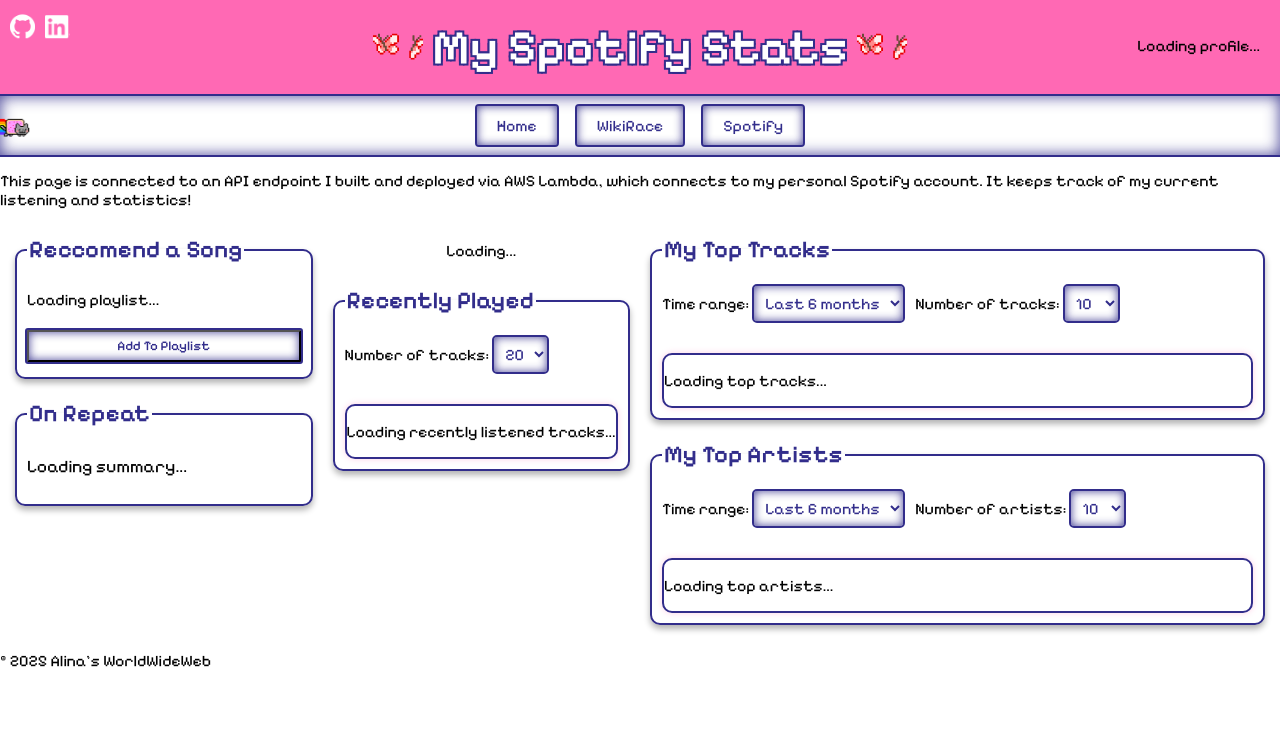
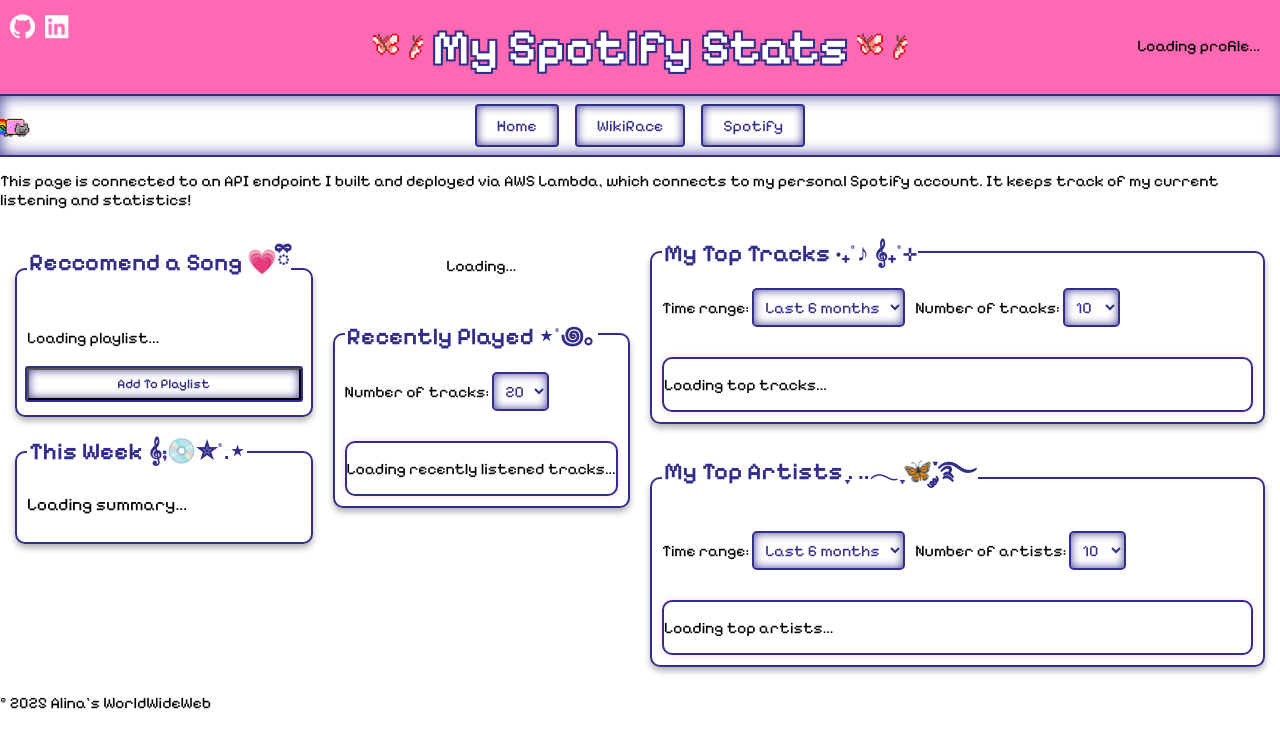
Before and after one commit to alinagarib/alinagarib.github.io, a Jekyll site: the page built from spotify.markdown, in a window 1280 px wide. Shown: the top 748 px of the page. Built offline with Jekyll 4.4.1, drawn with Linux system fonts in a browser that asks for light colours.

```diff
--- a/_layouts/default.html
+++ b/_layouts/default.html
@@ -5,6 +5,8 @@
   <meta charset="UTF-8">
   <meta name="viewport" content="width=device-width, initial-scale=1.0">
   <title>{{ page.title }}</title>
+  <link rel="icon" type="image/gif" href="/assets/images/nyan-cat.gif">
+  <link rel="apple-touch-icon" href="/assets/images/nyan-cat.gif">
 </head>
 <body>
   <main>
--- a/assets/css/style.css
+++ b/assets/css/style.css
@@ -237,6 +237,8 @@
 #now-playing {
   text-align: center;
   width: 100%;
+  margin-top: 15px;
+  margin-bottom: 15px;
 }
 
 .artists-container {
@@ -292,12 +294,12 @@
 }
 
 #recent-listening {
-  max-height: 300px;
+  max-height: 350px;
 }
 
 #top-tracks,
 #top-artists {
-  max-height: 275px;
+  max-height: 350px;
 }
 
 .track {
@@ -637,6 +639,53 @@
   flex-direction: column;
 }
 
+.summary-container {
+    text-align: center;
+    padding: 0.5rem;
+}
+
+.stats-grid {
+    display: grid;
+    grid-template-columns: repeat(auto-fit, minmax(120px, 1fr));
+    gap: 1rem;
+    margin: 1rem 0;
+}
+
+.stat-item {
+    padding: 0.5rem;
+    background: rgba(255, 105, 180, 0.1);
+    border-radius: 10px;
+}
+
+.stat-value {
+    font-size: 1.1rem;
+    font-weight: bold;
+    color: hotpink;
+}
+
+.stat-label {
+    margin-top: 0.15rem;
+    font-size: 0.85rem;
+}
+
+.top-artist-card {
+    margin-top: 0.1rem;
+    padding: 0.5rem;
+    background: rgba(255, 105, 180, 0.05);
+    border-radius: 15px;
+}
+
+.artist-name {
+    font-size: 1.1rem;
+    font-weight: bold;
+    margin-bottom: 0.25rem;
+}
+
+.artist-minutes {
+    color: #666;
+    font-size: 0.9rem;
+}
+
 /* Tablet and larger screens */
 @media (min-width: 768px) {
   #wikirace-form div {
--- a/assets/js/spotify.js
+++ b/assets/js/spotify.js
@@ -24,7 +24,8 @@
     const progressPercent = (data.progress_ms / data.duration_ms) * 100;
 
     div.innerHTML = `
-    <h2>Now Playing</h2>
+    <h2 style="margin-bottom: 0px">Now Playing</h2>
+    <h2 style="margin-top: 0px; margin-bottom: 10px">⋆.˚✮🎧✮˚.⋆</h2>
     <img src="${art}" width="200">
     <div class="progress-container">
         <div class="progress-bar" style="width:${progressPercent}%;"></div>
@@ -100,6 +101,7 @@
     const tracks = data.top_tracks;
     const totalMinutes = data.minutes_played;
     const uniqueArtists = data.unique_artists;
+    const topArtist = data.artist;
     const div = document.getElementById("recent-tracks");
 
     if (!tracks || tracks.length === 0) {
@@ -140,10 +142,27 @@
         showTrack(currentIndex);
     });
 
-    document.getElementById("summary").innerHTML =
-        `<h3 style="color: hotpink;"><strong>This week</strong></h3>
-        <h3><strong>${totalMinutes}</strong> minutes played 🎶</h3>
-        <h3><strong>${uniqueArtists}</strong> artists listened to ❀‿❀</h3>`;
+document.getElementById("summary").innerHTML =
+    `<div class="summary-container">
+        <div class="stats-grid">
+            <div class="stat-item">
+                <div class="stat-value">${totalMinutes}</div>
+                <div class="stat-label">minutes played</div>
+            </div>
+
+            <div class="stat-item">
+                <div class="stat-value">${uniqueArtists}</div>
+                <div class="stat-label">artists listened to</div>
+            </div>
+        </div>
+
+        <div class="top-artist-card">
+            <h3 style="color: hotpink; margin-bottom: 0.25rem; padding: 0;"> ٠࣪⭑❀ Top Artist ❀˖°</h3>
+            ${topArtist.album_art ? `<img src="${topArtist.album_art}" alt="${topArtist.artist_name} image" style="border-radius: 50%; width: 75px; height: 75px; object-fit: cover; margin-bottom: 0.5rem;">` : ""}
+            <div class="artist-name">${topArtist.artist_name}</div>
+            <div class="artist-minutes">${topArtist.minutes_listened} minutes</div>
+        </div>
+    </div>`;
 }
 
 async function fetchTopArtists(timeRange = "medium_term", limit = 10) {
--- a/spotify.markdown
+++ b/spotify.markdown
@@ -13,20 +13,20 @@
 
 <div class="now-and-artists">
   <div class="left-column">
-    <fieldset>
-      <legend>Reccomend a Song</legend>
-      <div class="search-container">
-      <div id="my-playlist"><p>Loading playlist...</p></div>
-      <button class="add-to-playlist" onclick="viewInstructions()">Add To Playlist</button>
-      <div id="instructions-modal" class="modal">
-          <div class="modal-content">
-              </div>
-      </div>
-      </div>
+      <fieldset>
+        <legend>Reccomend a Song 💗ྀི</legend>
+          <div class="search-container">
+            <div id="my-playlist"><p>Loading playlist...</p></div>
+          <button class="add-to-playlist" onclick="viewInstructions()">Add To Playlist</button>
+            <div id="instructions-modal" class="modal">
+              <div class="modal-content">
+            </div>
+          </div>
+        </div>
     </fieldset>
 
     <fieldset>
-      <legend>On Repeat</legend>
+      <legend>This Week 𝄞⨾💿✮˚.⋆ </legend>
       <div id="recent-tracks-container" style="text-align:center;">
         <div id="recent-tracks"></div>
         <div id="recent-tracks-buttons" style="margin-top:10px; display:none;">
@@ -46,7 +46,7 @@
     </div>
 
     <fieldset>
-      <legend>Recently Played</legend>
+      <legend>Recently Played ⋆˚꩜｡</legend>
       <div class="select-container">
         <div>
           <label for="recent-listening-select">Number of tracks:</label>
@@ -61,12 +61,13 @@
         <p>Loading recently listened tracks...</p>
       </div>
     </fieldset>
+
   </div>
 </div>
 
 <div class="tracks-container">
   <fieldset>
-    <legend>My Top Tracks</legend>
+    <legend>My Top Tracks ‧₊˚♪ 𝄞₊˚⊹ </legend>
     <div class="select-container">
       <div>
         <label for="time-range-select">Time range:</label>
@@ -94,7 +95,7 @@
   </fieldset>
 
   <fieldset>
-      <legend>My Top Artists</legend>
+      <legend>My Top Artists ִֶָ. ..𓂃 ִֶָ🦋་༘࿐</legend>
       <div class="select-container">
         <div>
           <label for="artist-time-range-select">Time range:</label>
--- a/wikirace.markdown
+++ b/wikirace.markdown
@@ -16,7 +16,7 @@
 <script src="/assets/js/wikirace.js"></script>
 <form id="wikirace-form" onsubmit="return false;">
   <fieldset>
-    <legend>WikiRace Pathfinder</legend>
+    <legend>WikiRace Pathfinder 🪼⋆.ೃ࿔*:･ </legend>
 
     <div>
         <label for="start-link">Start Wikipedia URL:</label>
```
Also changed, not shown: index.markdown (+9 -4 lines), 2 other files.
